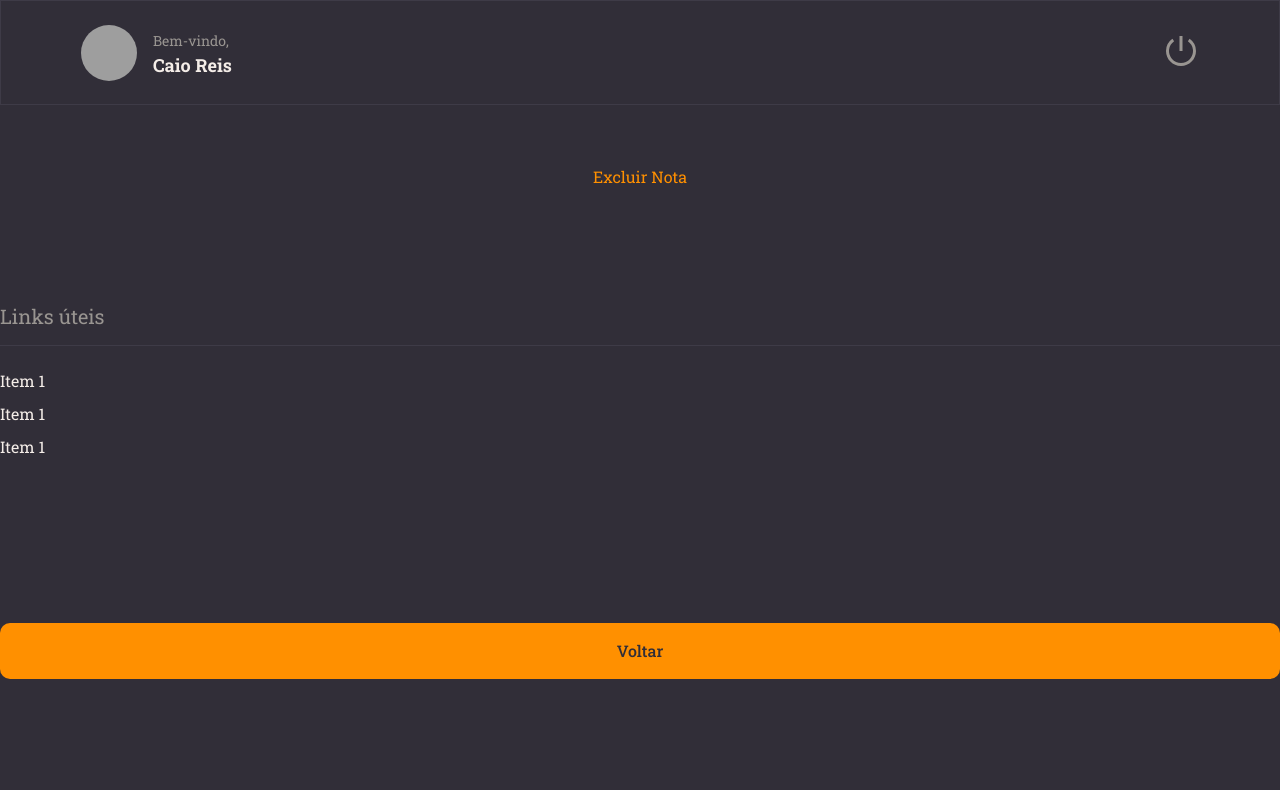
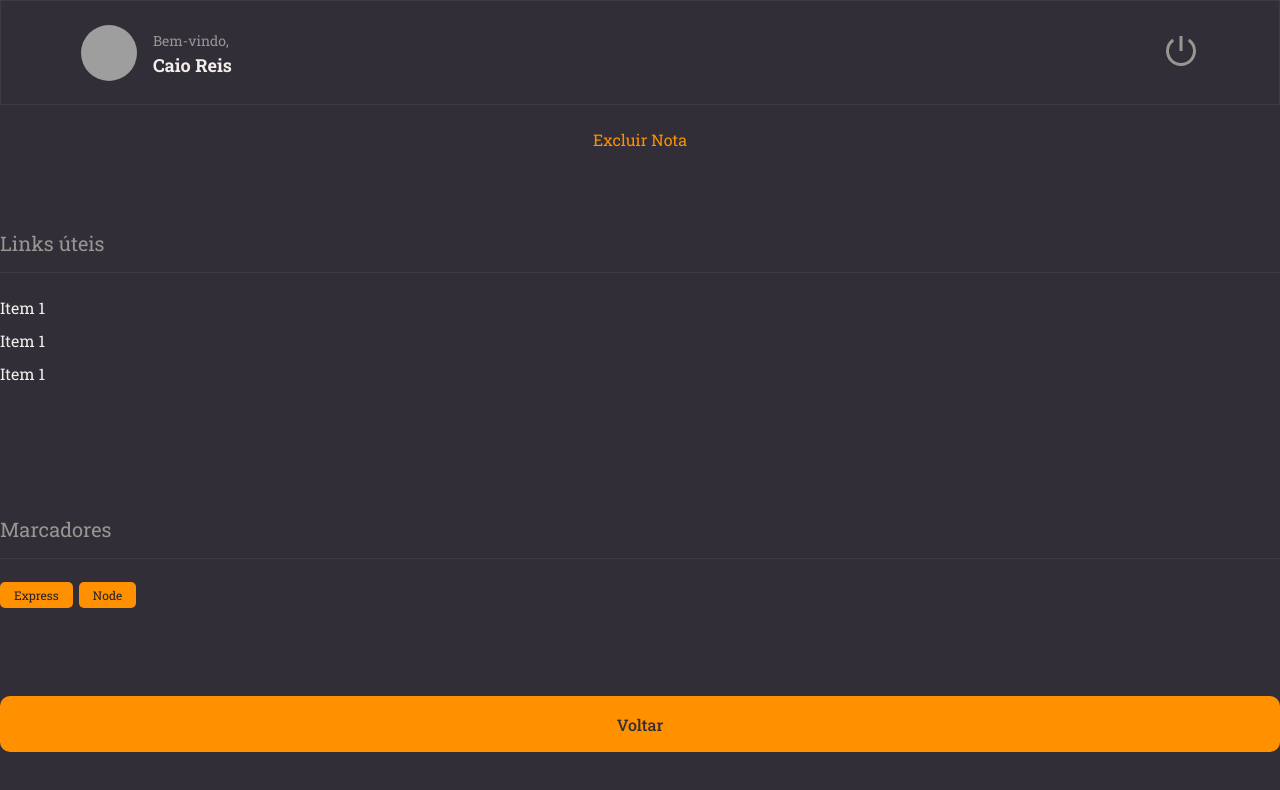
Before and after one commit to iCaioReis/Explorer-Stage09-Atividade-React, a React (Vite) app in the folder rocketnotes/: page / in a window 1280 px wide. Shown: the top 790 px of the page. Built offline with nearby package versions, Linux system fonts and the light colour scheme; grey boxes are pictures that could not be loaded.

Commit message:
Created component Tag

```diff
--- /dev/null
+++ b/rocketnotes/src/components/Tag/index.jsx
@@ -0,0 +1,9 @@
+import { Container } from "./styles";
+
+export function Tag({title}) {
+    return (
+        <Container>
+            {title}
+        </Container>
+    )
+}
--- /dev/null
+++ b/rocketnotes/src/components/Tag/styles.js
@@ -0,0 +1,10 @@
+import styled from "styled-components";
+
+export const Container = styled.span`
+    font-size: 12px;
+    padding: 5px 14px;
+    border-radius: 5px;
+    margin-right: 6px;
+    color: ${({ theme }) => theme.COLORS.BACKGROUND_900};
+    background-color: ${({ theme }) => theme.COLORS.ORANGE};
+`;
--- a/rocketnotes/src/pages/Datails/index.jsx
+++ b/rocketnotes/src/pages/Datails/index.jsx
@@ -4,6 +4,7 @@
 import { Button } from '../../components/Button';
 import { Section } from '../../components/Section/index.jsx';
 import { ButtonText } from '../../components/ButtonText/index.jsx';
+import { Tag } from '../../components/Tag/index.jsx';
 
 export function Datails(){
 
@@ -21,6 +22,12 @@
         </Links>
 
       </Section>
+    <Section title={"Marcadores"}>
+      <Tag title={"Express"}/>
+      <Tag title={"Node"}/>
+
+    </Section>
+
       <Button title="Voltar"/>
     </Container>
   )
```
